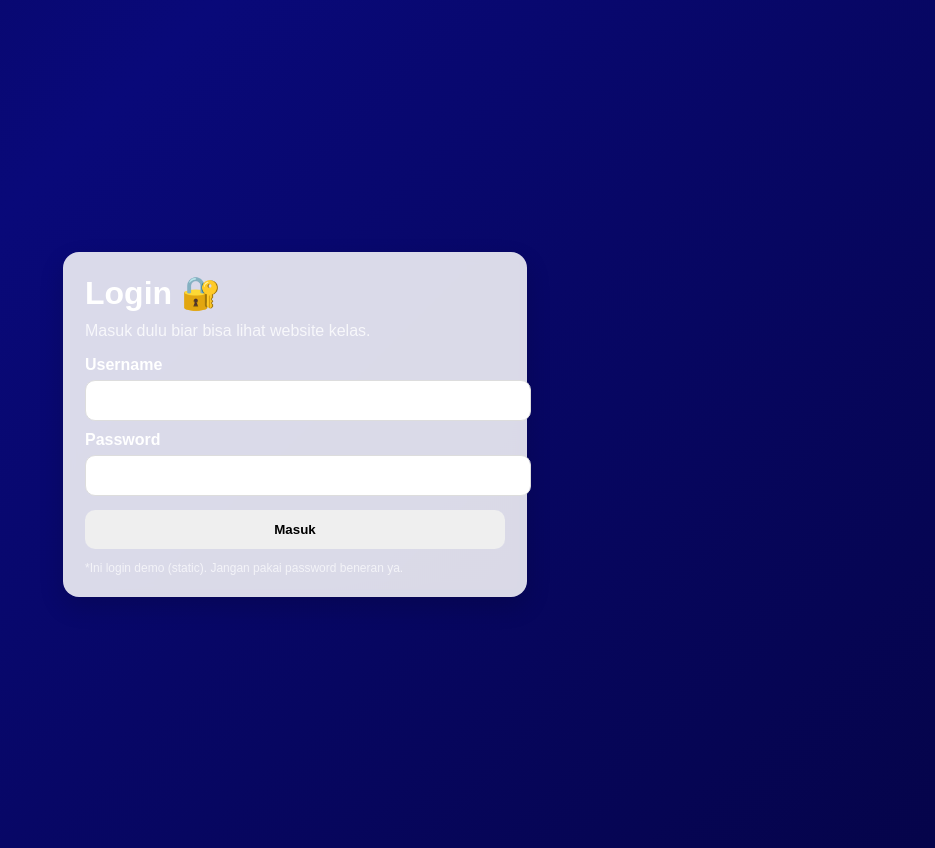
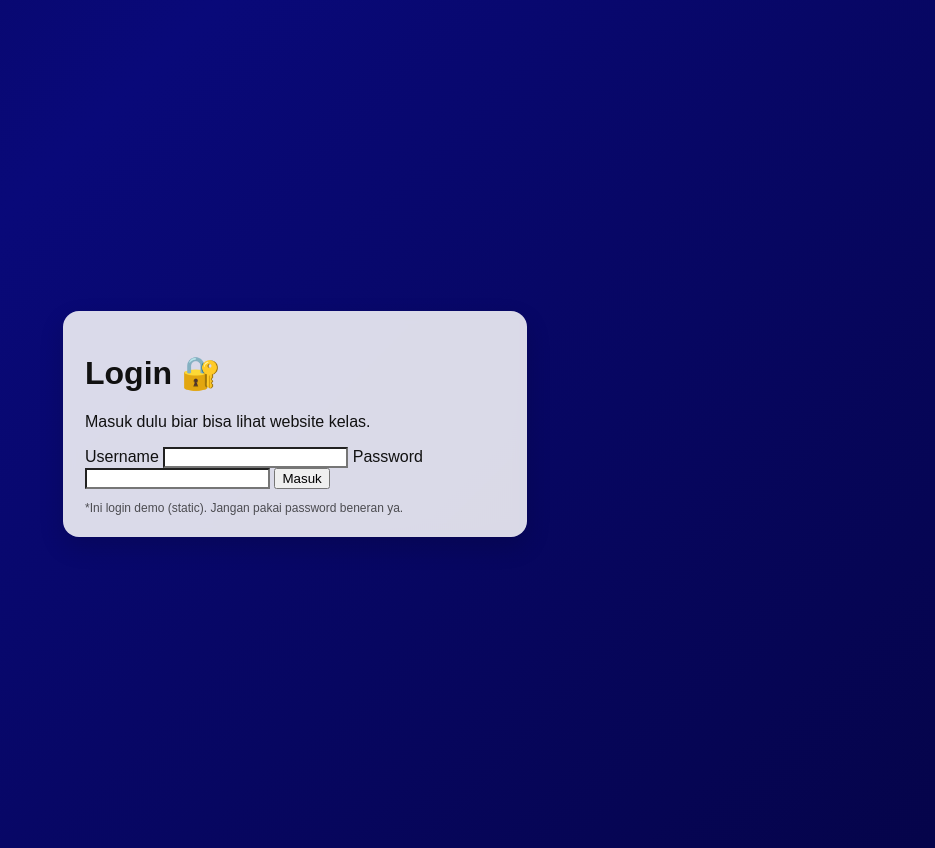
Before and after one commit to andrawibowo610-netizen/website-kelas, a plain HTML site: page login.html in a window 1280 px wide. Shown: the whole page, without its empty margins (345-1280 px from the left). Drawn offline with Linux system fonts and the light colour scheme.

```diff
--- a/login.html
+++ b/login.html
@@ -22,15 +22,14 @@
       box-shadow: 0 10px 25px rgba(0,0,0,0.15);
       backdrop-filter: blur(6px);
     }
-    .login-card h1{ margin: 0 0 10px; }
-    .login-card p{ margin: 0 0 16px; opacity: .8; }
-    .login-card label{ display:block; margin: 10px 0 6px; font-weight: 600; }
-    .login-card input{
-      width:100%;
-      padding: 12px 12px;
-      border: 1px solid #ddd;
-      border-radius: 10px;
-      outline: none;
+    .login-card { color: #111; }
+.login-card h1,
+.login-card p,
+.login-card label { color: #111; }
+.login-card input {
+  color: #111;
+  background: #fff;
+}
     }
     .login-card button{
       margin-top: 14px;
```
